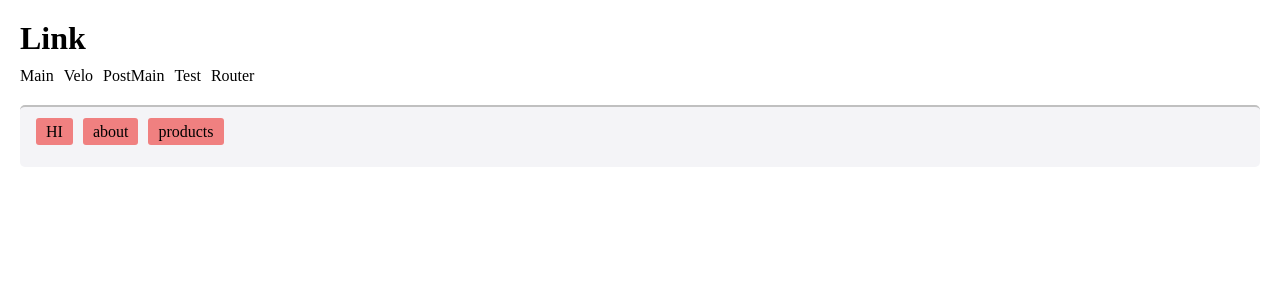
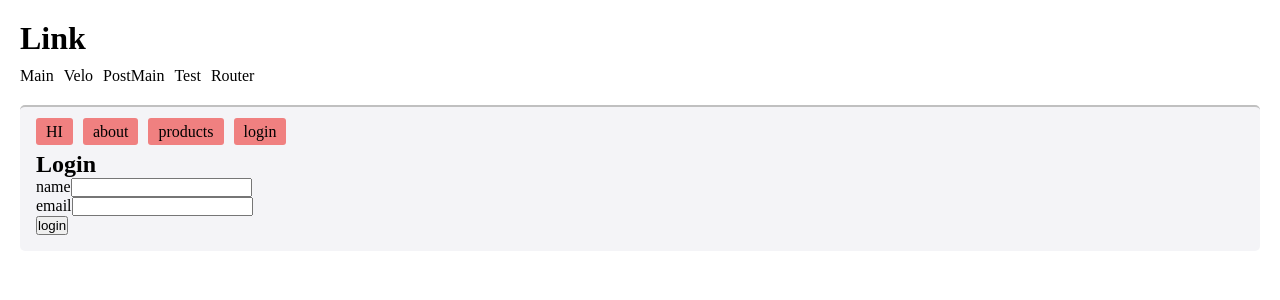
Before and after one commit to GyuHyunA/react-log, a React (Create React App) app: page /router/login in a window 1280 px wide. Shown: the top 300 px of the page. Built offline with nearby package versions, Linux system fonts and the light colour scheme.

Commit message:
router dom - Protected Route

```diff
--- a/src/components/routercomp/dashboard.jsx
+++ b/src/components/routercomp/dashboard.jsx
@@ -0,0 +1,11 @@
+import React from "react";
+
+const Dashboard = ({ user }) => {
+  return (
+    <>
+      <h1>Hello, {user?.name}</h1>
+    </>
+  );
+};
+
+export default Dashboard;
--- a/src/components/routercomp/login.jsx
+++ b/src/components/routercomp/login.jsx
@@ -0,0 +1,35 @@
+import React, { useState } from "react";
+import { useNavigate } from "react-router-dom";
+
+const Login = ({setUser}) => {
+  const [name, setName] = useState("");
+  const [email, setEmail] = useState("");
+
+  const navigate = useNavigate();
+
+  const handleSubmit = async (e) => {
+    e.preventDefault();
+    if (!name || !email) return
+    setUser({name:name, email:email})
+    navigate('/router/dashboard')
+    console.log(name, email);
+  };
+  return (
+    <>
+      <form onSubmit={handleSubmit}>
+        <h2>Login</h2>
+        <div>
+          <label htmlFor="name">name</label>
+          <input type="text" id="name" value={name} onChange={(e) => setName(e.target.value)} />
+        </div>
+        <div>
+          <label htmlFor="email">email</label>
+          <input type="text" id="email" value={email} onChange={(e) => setEmail(e.target.value)} />
+        </div>
+        <button type="submit">login</button>
+      </form>
+    </>
+  );
+};
+
+export default Login;
--- /dev/null
+++ b/src/components/routercomp/protectedRoute.jsx
@@ -0,0 +1,11 @@
+import React from "react";
+import { Navigate } from "react-router-dom";
+
+const ProtectedRoute = ({ children, user }) => {
+  if (!user) {
+    return <Navigate to="/router/login" />;
+  }
+  return children;
+};
+
+export default ProtectedRoute;
--- a/src/components/routercomp/routerHome.jsx
+++ b/src/components/routercomp/routerHome.jsx
@@ -1,9 +1,12 @@
 import React, { useState } from "react";
-import { Link, Outlet, Route, Routes } from "react-router-dom";
+import { Link, NavLink, Outlet, Route, Routes } from "react-router-dom";
 import styled from "styled-components";
 import Aboute from "./aboute";
 import Producte from "./producte";
 import ProductSingle from "./productSingle";
+import Login from "./login";
+import Dashboard from "./dashboard";
+import ProtectedRoute from "./protectedRoute";
 
 const CompStyle = styled.div`
   nav {
@@ -23,6 +26,7 @@ const CompStyle = styled.div`
 
 const RouterHome = () => {
   const [user, setUser] = useState(null)
+
   return (
     <CompStyle>
       <nav>
@@ -35,6 +39,7 @@ const RouterHome = () => {
         <Link to="products" className="btn">
           products
         </Link>
+        <NavLink to="login" className="btn">login</NavLink>
       </nav>
       {/*  */}
       <Routes>
@@ -42,6 +47,8 @@ const RouterHome = () => {
         <Route path="aboute" element={<Aboute />} />
         <Route path="products" element={<Producte />} />
         <Route path="products/:productId" element={<ProductSingle />} />
+        <Route path="login" element={<Login setUser={setUser}></Login>}/>
+        <Route path="dashboard" element={<ProtectedRoute user={user}><Dashboard user={user}/></ProtectedRoute>}/>
       </Routes>
       <Outlet />
     </CompStyle>
```
